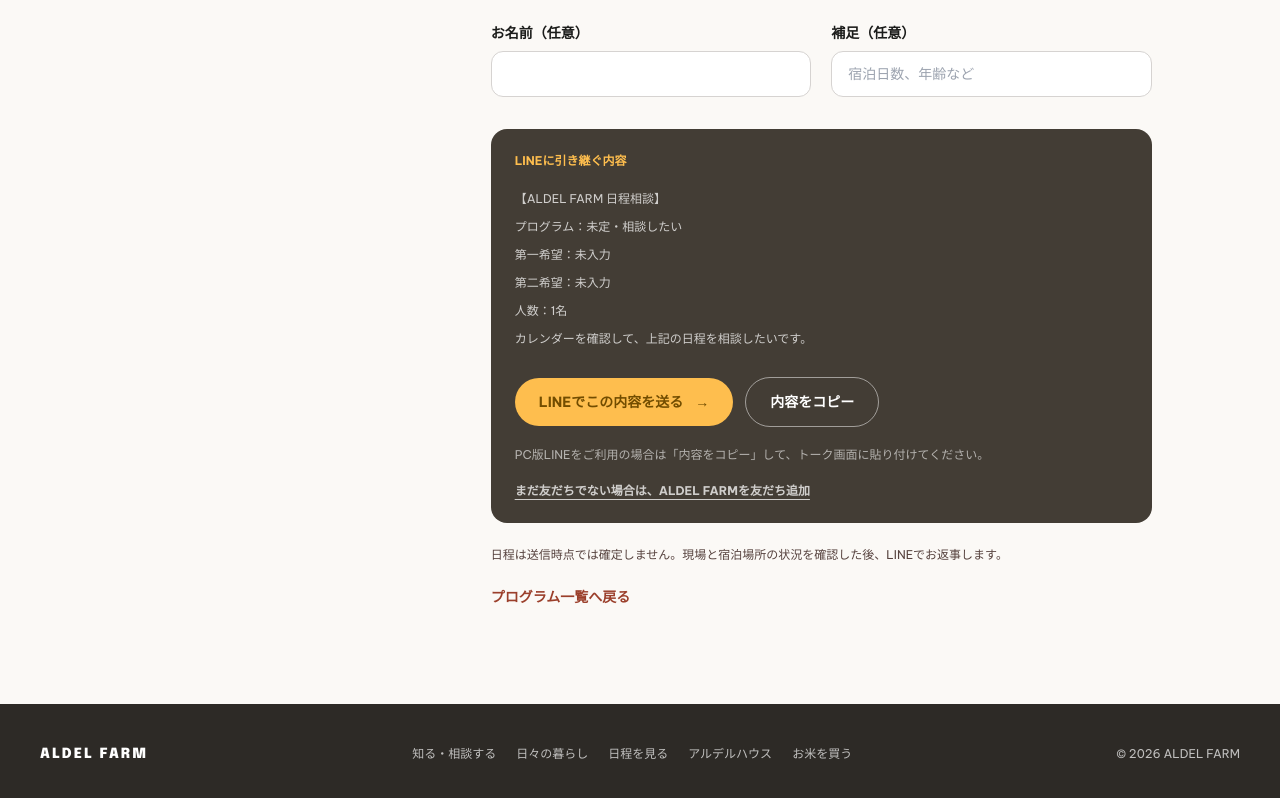
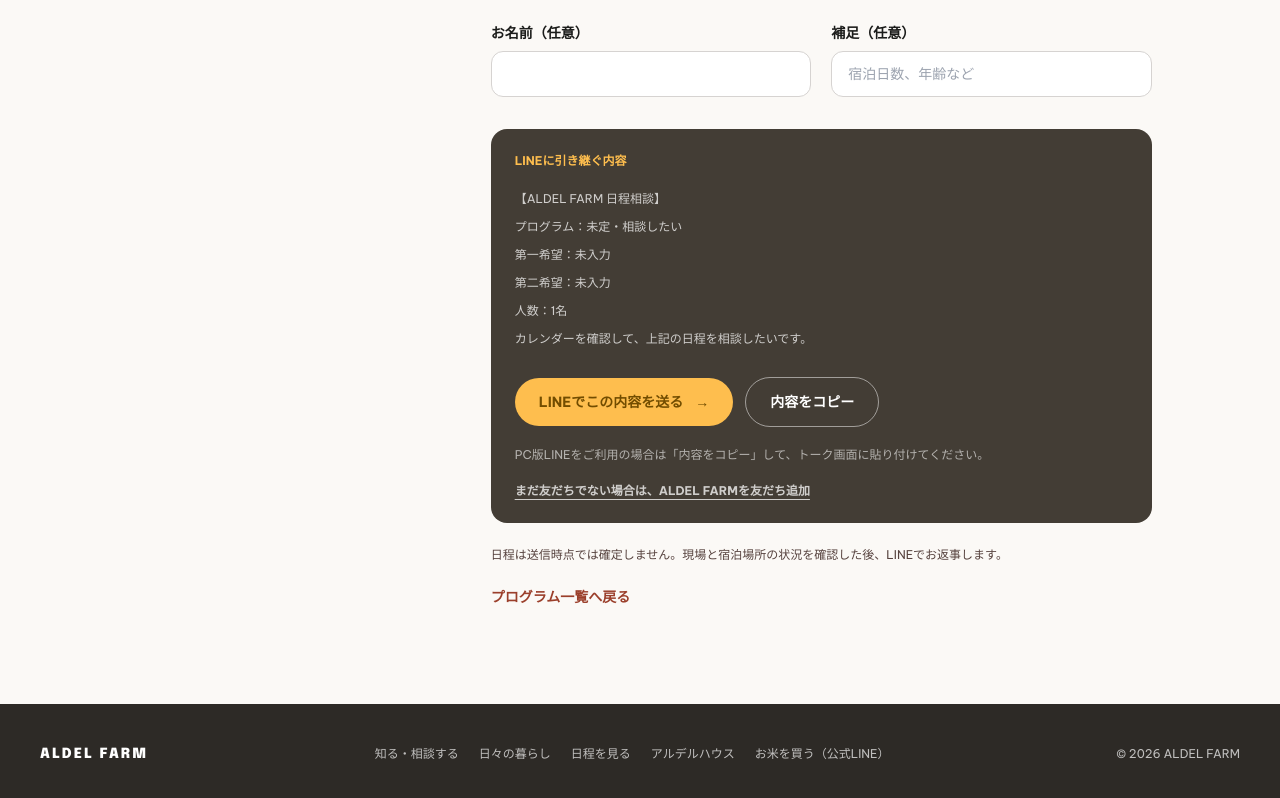
Before and after one commit to saigo112/sharehouse-hp, a Next.js app: page /schedule in a window 1280 px wide. Shown: the part 2441-3239 px from the top of the page. Built offline with nearby package versions, Linux system fonts and the light colour scheme; no server answers; what microcms-js-sdk would draw is missing.

Commit message:
Update rice purchase links to LINE (#1)

```diff
--- a/src/components/farm/FarmHome.tsx
+++ b/src/components/farm/FarmHome.tsx
@@ -1,6 +1,7 @@
 import Link from "next/link";
 import type { FarmArticle, FarmPerson, FarmProject, FarmSiteGlobals } from "@/types/farm-cms";
 import type { FarmCalendarEvent } from "@/libs/google-calendar";
+import { getLineOfficialUrl } from "@/libs/line-official";
 
 const HERO_FALLBACK = "https://lh3.googleusercontent.com/aida-public/AB6AXuDBWYB1nuktR8iDjjUe-4cm8jAxzBtTp6yZt3qolxR9AOwa6WRTlqCQkej7rozeAJd1OQEssx0giUbC1WQ0LsmfJ2mvOqP8K42aTrXJKGPTT2YrH_iS51bRYmrONcBeZJW4iBLqUJkRn-y9lq10rrg1QrByhhdjYUWXjLXpNcxonW4dHMq2s-ui3fgrKql4xFTtEkT4bzDRBMoqzFHMGL816vpg8qVJnD93hF76GnwCrW0RaDXTMAmxAqhc-LphS0I1nFhtenMa5MyF";
 const LIFE_FALLBACK = "/images/life-made-by-many-hands.jpg";
@@ -13,13 +14,6 @@
   people: FarmPerson[];
   upcomingEvents: FarmCalendarEvent[];
 };
-
-const ways = [
-  { number: "01", title: "知る・相談する", text: "土地と人を知り、気になることを相談する。", detail: "上郡町・ALDEL FARM・相談窓口", href: "/about" },
-  { number: "02", title: "体験する", text: "季節の農や食、手を動かす時間にふれる。", detail: "田畑・鶏・山・古民家・食", href: "/programs" },
-  { number: "03", title: "暮らす", text: "この土地の日常に、もう少し深く滞在する。", detail: "アルデルハウス・中長期滞在", href: "/sharehouse" },
-  { number: "04", title: "お米を買う", text: "ALDEL FARMで育てたお米を、オンラインで購入する。", detail: "オンラインショップ", href: "https://aldel08.square.site/" },
-];
 
 const lifePractices = [
   { title: "育てる", text: "田畑で米や野菜を育て、鶏と暮らす。" },
@@ -58,6 +52,13 @@
 }
 
 export function FarmHome({ globals, articles, projects, people, upcomingEvents }: FarmHomeProps) {
+  const lineOfficialUrl = getLineOfficialUrl(globals);
+  const ways = [
+    { number: "01", title: "知る・相談する", text: "土地と人を知り、気になることを相談する。", detail: "上郡町・ALDEL FARM・相談窓口", href: "/about" },
+    { number: "02", title: "体験する", text: "季節の農や食、手を動かす時間にふれる。", detail: "田畑・鶏・山・古民家・食", href: "/programs" },
+    { number: "03", title: "暮らす", text: "この土地の日常に、もう少し深く滞在する。", detail: "アルデルハウス・中長期滞在", href: "/sharehouse" },
+    { number: "04", title: "お米を買う", text: "ご購入・お問い合わせはLINE公式アカウントへ。友だち追加後、トーク画面下の「お米を買う」からフォームをご入力ください。", detail: "公式LINEへ", href: lineOfficialUrl },
+  ];
   const heroImage = Array.isArray(globals?.farmHeroImage) ? globals.farmHeroImage[0]?.url : globals?.farmHeroImage?.url;
   const lifeImage = Array.isArray(globals?.farmLifeImage) ? globals.farmLifeImage[0]?.url : globals?.farmLifeImage?.url;
   const heroTitle = globals?.farmHeroTitle || "暮らしを、\nみんなでつくる。";
@@ -182,7 +183,7 @@
 
       <section className="relative overflow-hidden px-5 py-24 text-white md:px-10 md:py-36" id="contact"><div className="absolute inset-0 bg-stone-700">{/* eslint-disable-next-line @next/next/no-img-element */}<img src={CTA_FALLBACK} alt="上郡町の夕暮れ" className="h-full w-full object-cover" /><div className="absolute inset-0 bg-[#3c2c20]/65" /></div><div className="relative mx-auto max-w-4xl text-center"><p className="font-hand text-[#febe4e]">Let&apos;s start with a conversation.</p><h2 className="mt-5 font-headline text-3xl font-black leading-tight md:text-5xl">ここでの暮らしを、<br />のぞいてみませんか。</h2><p className="mx-auto mt-7 max-w-lg text-sm leading-7 text-white/80">土地や暮らしのことを読みながら、気になったことをそのまま相談できます。</p><Link href="/about#contact" className="mt-10 inline-flex rounded-full bg-secondary-container px-7 py-4 text-sm font-black text-on-secondary-container transition-transform hover:scale-105">知る・相談する <span className="ml-3">→</span></Link></div></section>
 
-      <footer className="bg-[#2d2a26] px-5 py-10 text-white/70 md:px-10"><div className="mx-auto flex max-w-7xl flex-col gap-6 md:flex-row md:items-center md:justify-between"><p className="font-headline text-sm font-black tracking-[0.15em] text-white">ALDEL FARM</p><div className="flex flex-wrap gap-5 text-xs"><Link href="/about" className="hover:text-white">知る・相談する</Link><Link href="/sharehouse" className="hover:text-white">アルデルハウス</Link><a href="https://aldel08.square.site/" target="_blank" rel="noopener noreferrer" className="hover:text-white">お米を買う</a><a href={globals?.instagramUrl || "#"} className="hover:text-white">Instagram</a></div><p className="text-xs">© {new Date().getFullYear()} ALDEL FARM</p></div></footer>
+      <footer className="bg-[#2d2a26] px-5 py-10 text-white/70 md:px-10"><div className="mx-auto flex max-w-7xl flex-col gap-6 md:flex-row md:items-center md:justify-between"><p className="font-headline text-sm font-black tracking-[0.15em] text-white">ALDEL FARM</p><div className="flex flex-wrap gap-5 text-xs"><Link href="/about" className="hover:text-white">知る・相談する</Link><Link href="/sharehouse" className="hover:text-white">アルデルハウス</Link><a href={lineOfficialUrl} target="_blank" rel="noopener noreferrer" className="hover:text-white">お米を買う（公式LINE）</a><a href={globals?.instagramUrl || "#"} className="hover:text-white">Instagram</a></div><p className="text-xs">© {new Date().getFullYear()} ALDEL FARM</p></div></footer>
     </main>
   );
 }
--- a/src/components/farm/FarmPageChrome.tsx
+++ b/src/components/farm/FarmPageChrome.tsx
@@ -1,5 +1,7 @@
 import Link from "next/link";
 import type { ReactNode } from "react";
+import { getFarmSiteGlobals } from "@/libs/farm-microcms";
+import { getLineOfficialUrl } from "@/libs/line-official";
 
 export function FarmPageHeader() {
   return (
@@ -20,7 +22,8 @@
   );
 }
 
-export function FarmPageFooter() {
+export async function FarmPageFooter() {
+  const lineOfficialUrl = getLineOfficialUrl(await getFarmSiteGlobals());
   return (
     <footer className="bg-[#2d2a26] px-5 py-10 text-white/70 md:px-10">
       <div className="mx-auto flex max-w-7xl flex-col gap-6 md:flex-row md:items-center md:justify-between">
@@ -30,7 +33,7 @@
           <Link href="/stories" className="hover:text-white">日々の暮らし</Link>
           <Link href="/schedule" className="hover:text-white">日程を見る</Link>
           <Link href="/sharehouse" className="hover:text-white">アルデルハウス</Link>
-          <a href="https://aldel08.square.site/" target="_blank" rel="noopener noreferrer" className="hover:text-white">お米を買う</a>
+          <a href={lineOfficialUrl} target="_blank" rel="noopener noreferrer" className="hover:text-white">お米を買う（公式LINE）</a>
         </div>
         <p className="text-xs">© {new Date().getFullYear()} ALDEL FARM</p>
       </div>
--- /dev/null
+++ b/src/libs/line-official.ts
@@ -0,0 +1,7 @@
+import type { FarmSiteGlobals } from "@/types/farm-cms";
+
+export function getLineOfficialUrl(globals: FarmSiteGlobals | null) {
+  const lineId = process.env.NEXT_PUBLIC_LINE_OFFICIAL_ID || globals?.lineOfficialId || "@844kyxqq";
+  const normalizedLineId = lineId.startsWith("@") ? lineId : `@${lineId}`;
+  return process.env.NEXT_PUBLIC_LINE_OFFICIAL_URL || globals?.lineOfficialUrl || `https://line.me/R/ti/p/${encodeURIComponent(normalizedLineId)}`;
+}
```
